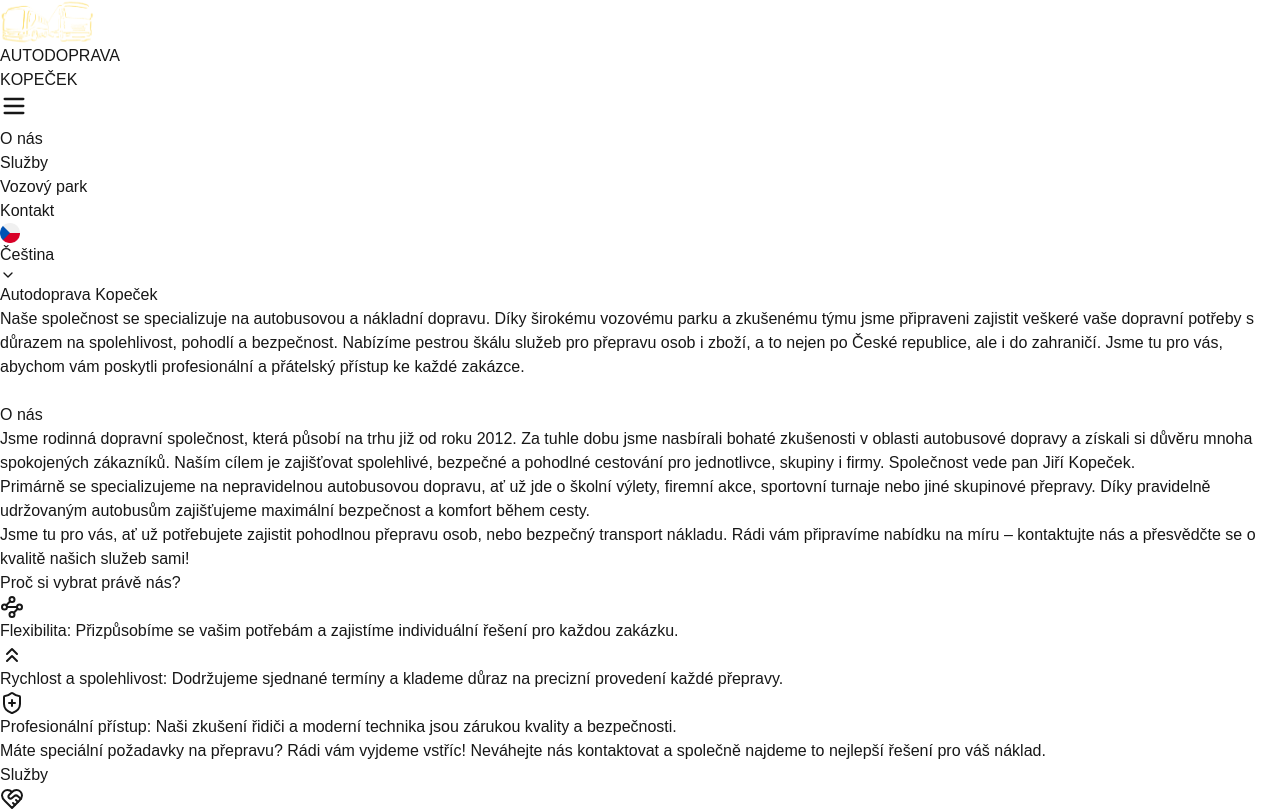
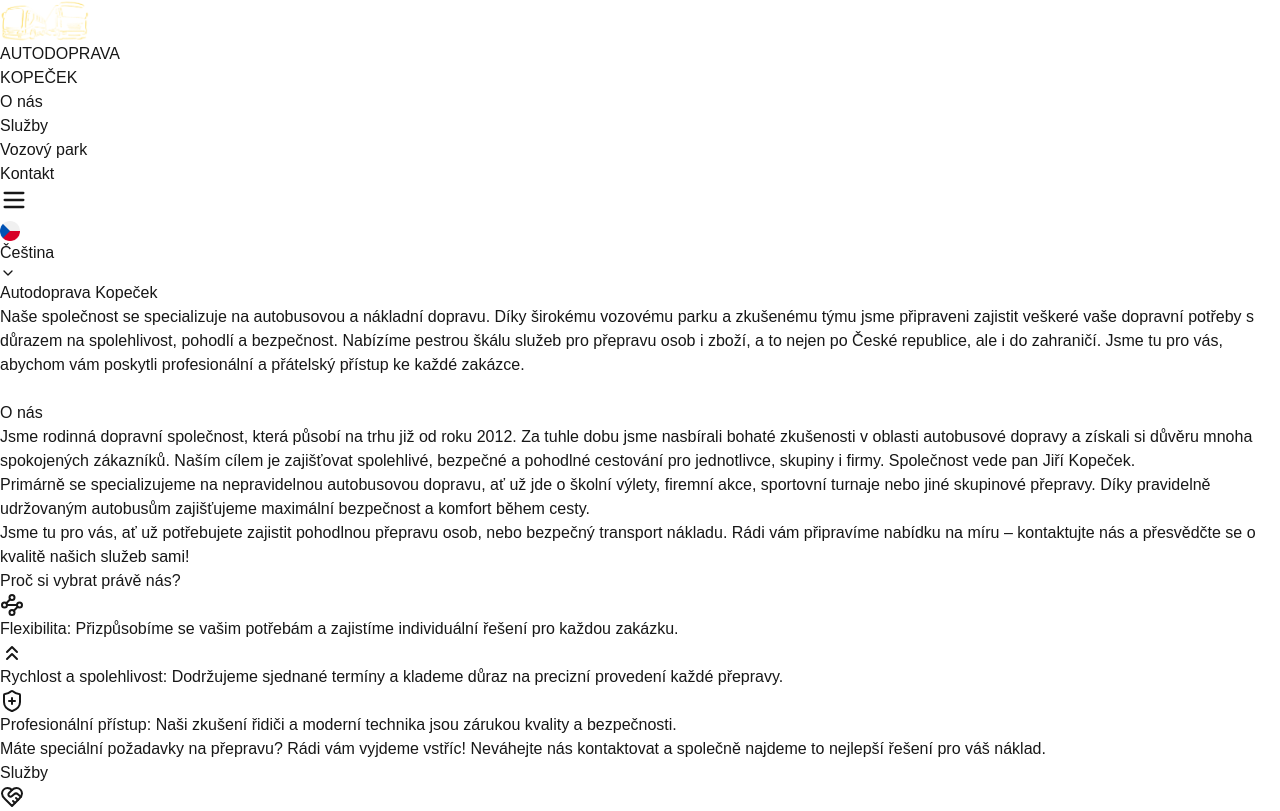
Before and after one commit to lukaskourilcz/autodoprava-kopecek, a Next.js app: page / in a window 1280 px wide. Shown: the top 811 px of the page. Built offline with nearby package versions, Linux system fonts and the light colour scheme; grey boxes are pictures that could not be loaded.

Commit message:
navbar fixed

```diff
--- a/src/app/components/Navbar.tsx
+++ b/src/app/components/Navbar.tsx
@@ -45,28 +45,22 @@ export default function Navbar() {
           <Image
             src="/pics/logo-whiteyellow-nav.png"
             alt="Logo"
-            width={95}
-            height={95}
-            className="logo-animation mx-3"
+            width={90}
+            height={90}
+            className="logo-animation"
             priority
           />
           <Link
             href={`/?lang=${activeLocale}#home`}
             className="hover:text-gray-200 block ml-4"
           >
-            <span className="font-bold text-lg uppercase leading-tight">
+            <span className="font-bold text-sm md:text-lg uppercase md:leading-tight">
               <span className="text-yellow-400">AUTODOPRAVA</span>
               <br />
               <span>KOPEČEK</span>
             </span>
           </Link>
         </div>
-        <button
-          className="sm:block lg:hidden text-white focus:outline-none"
-          onClick={() => setMenuOpen(!menuOpen)}
-        >
-          {menuOpen ? <X size={28} /> : <Menu size={28} />}
-        </button>
       </div>
 
       <ul
@@ -108,7 +102,13 @@ export default function Navbar() {
         </li>
       </ul>
 
-      {/* Language Selector */}
+      <div className="flex items-center space-x-4">
+      <button
+          className="sm:block lg:hidden text-white focus:outline-none -mr-1"
+          onClick={() => setMenuOpen(!menuOpen)}
+        >
+          {menuOpen ? <X size={28} /> : <Menu size={28} />}
+        </button>
         <div className="relative">
           <button
             onClick={() => setDropdownVisible(!dropdownVisible)}
@@ -123,7 +123,7 @@ export default function Navbar() {
               height={20}
               className="rounded-full"
             />
-          <span>
+            <span className="hidden sm:inline">
               {languages.find((lang) => lang.code === activeLocale)?.label}
             </span>
             <ChevronDown size={16} />
@@ -143,12 +143,13 @@ export default function Navbar() {
                     height={20}
                     className="rounded-full"
                   />
-                <span>{label}</span>
+                  <span className="hidden sm:inline">{label}</span>
                 </button>
               ))}
             </div>
           )}
         </div>
+      </div>
     </nav>
   );
 }
```
Lines whose indentation alone changed are shown as unchanged.
